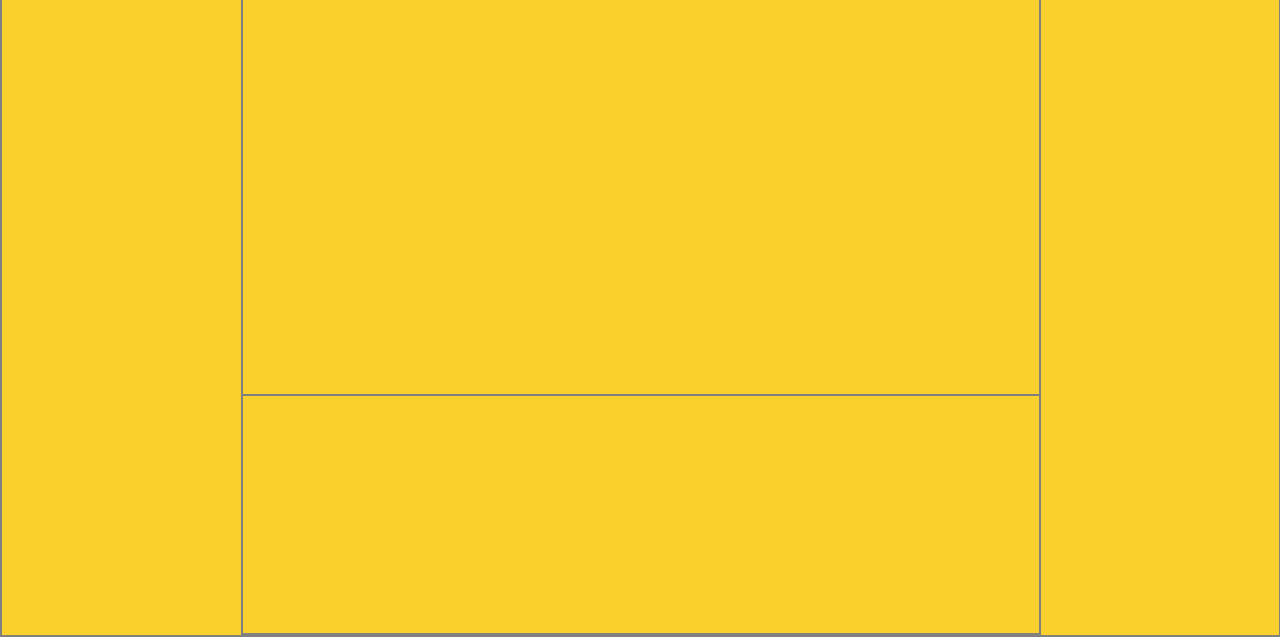
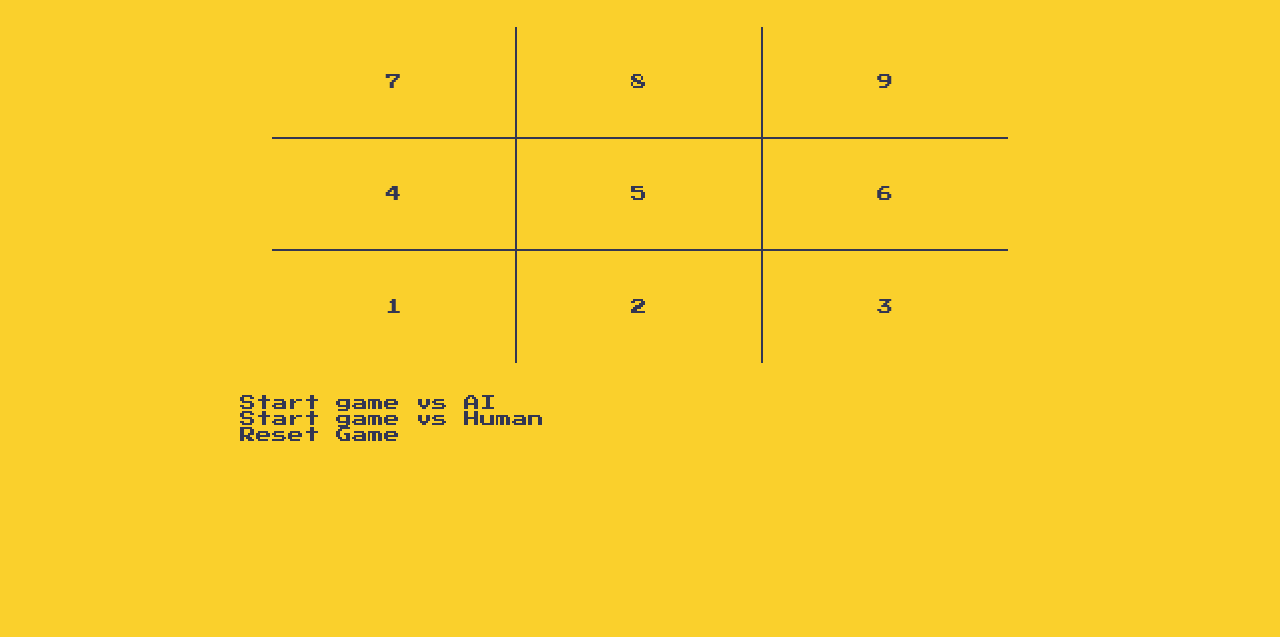
Before and after one commit to morciu/Tic-Tac-Toe, a plain HTML site: page index.html in a window 1280 px wide. Shown: the part 165-802 px from the top of the page. Drawn offline with Linux system fonts and the light colour scheme.

Commit message:
Set up game board layout and borders.

```diff
--- a/index.html
+++ b/index.html
@@ -9,8 +9,26 @@
     <body>
         <div class="main">
             <div class="header">Tick-Tac-Toe</div>
-            <div class="game-board"></div>
-            <div class="controls"></div>
+            <div class="game-board">
+                <div class="space" id="space-7">7</div>
+                <div class="space" id="space-8">8</div>
+                <div class="space" id="space-9">9</div>
+                <div class="space" id="space-4">4</div>
+                <div class="space" id="space-5">5</div>
+                <div class="space" id="space-6">6</div>
+                <div class="space" id="space-1">1</div>
+                <div class="space" id="space-2">2</div>
+                <div class="space" id="space-3">3</div>
+            </div>
+            <div class="controls">
+                <div id="1-player" class="controls">
+                    Start game vs AI
+                </div>
+                <div id="2-players" class="controls">
+                    Start game vs Human
+                </div>
+                <div id="reset" class="controls">Reset Game</div>
+            </div>
         </div>
     </body>
 </html>
--- a/style.css
+++ b/style.css
@@ -22,7 +22,6 @@
 
 * {
     box-sizing: border-box;
-    border: 1px solid gray;
 }
 
 body {
@@ -50,3 +49,39 @@ body {
     align-items: center;
     font-size: 32px;
 }
+
+.controls {
+    cursor: pointer;
+}
+
+.game-board {
+    display: grid;
+    grid-template-columns: repeat(3, 1fr);
+    grid-template-rows: repeat(3, 1fr);
+    padding: 32px;
+}
+
+.space {
+    display: flex;
+    justify-content: center;
+    align-items: center;
+}
+
+/* Setting up borders between game spaces */
+#space-7,
+#space-8,
+#space-9,
+#space-4,
+#space-5,
+#space-6 {
+    border-bottom: 2px solid var(--dark);
+}
+
+#space-7,
+#space-8,
+#space-4,
+#space-5,
+#space-1,
+#space-2 {
+    border-right: 2px solid var(--dark);
+}
```
